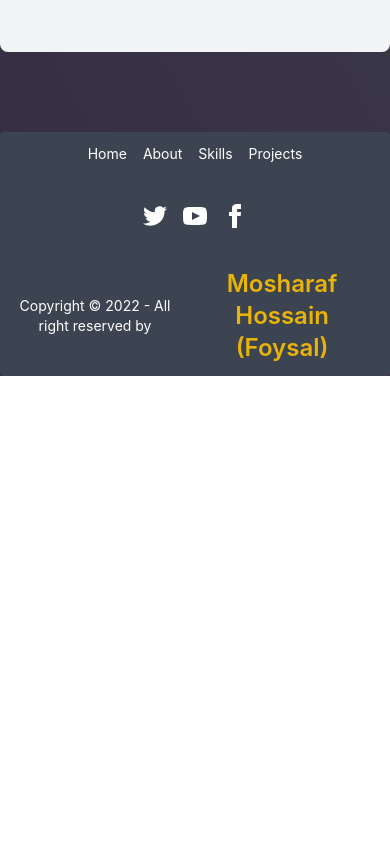
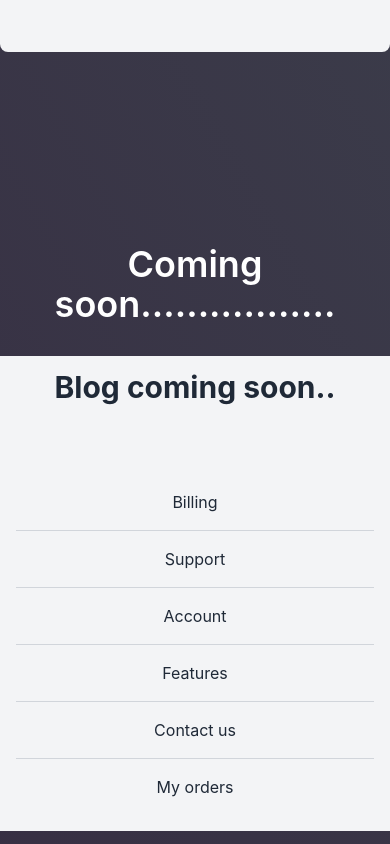
Before and after one commit to Mosharaf12/developer-portfoli-1, a React (Create React App) app: page / in a window 390 px wide. Shown: the part 7360-8204 px from the top of the page. Before the commit the page ends 7736 px from the top, so only its background shows below. Built offline with nearby package versions, Linux system fonts and the light colour scheme.

Commit message:
added the blog section

```diff
--- /dev/null
+++ b/src/Pages/Home/Blog/Blog.js
@@ -0,0 +1,38 @@
+import React from 'react';
+import CustomTitle from '../../../components/CustomTitle';
+
+const Blog = () => {
+    return (
+        <div className='py-20' id='blog'>
+            <CustomTitle>Coming soon.................</CustomTitle>
+            <section className="bg-gray-100 text-gray-800">
+	<div className="container flex flex-col items-center p-4 mx-auto md:p-8">
+		<h1 className="text-3xl font-bold leading-none text-center sm:text-4xl">Blog coming soon..</h1>
+		<div className="relative mt-6 mb-12">
+
+
+		</div>
+		<div className="flex flex-col w-full divide-y sm:flex-row sm:divide-y-0 sm:divide-x sm:px-8 lg:px-12 xl:px-32 divide-gray-300">
+			<div className="flex flex-col w-full divide-y divide-gray-300">
+				<a rel="noopener noreferrer" href="#" className="flex items-center justify-center p-4 sm:py-8 lg:py-12">Billing</a>
+				<a rel="noopener noreferrer" href="#" className="flex items-center justify-center p-4 sm:py-8 lg:py-12">Support</a>
+				<a rel="noopener noreferrer" href="#" className="flex items-center justify-center p-4 sm:py-8 lg:py-12">Account</a>
+			</div>
+			<div className="flex flex-col w-full divide-y divide-gray-300">
+				<a rel="noopener noreferrer" href="#" className="flex items-center justify-center p-4 sm:py-8 lg:py-12">Features</a>
+				<a rel="noopener noreferrer" href="#" className="flex items-center justify-center p-4 sm:py-8 lg:py-12">Contact us</a>
+				<a rel="noopener noreferrer" href="#" className="flex items-center justify-center p-4 sm:py-8 lg:py-12">My orders</a>
+			</div>
+			<div className="hidden w-full divide-y sm:flex-col sm:flex divide-gray-300">
+				<a rel="noopener noreferrer" href="#" className="flex items-center justify-center p-4 sm:py-8 lg:py-12">Enterprise</a>
+				<a rel="noopener noreferrer" href="#" className="flex items-center justify-center p-4 sm:py-8 lg:py-12">Privacy</a>
+				<a rel="noopener noreferrer" href="#" className="flex items-center justify-center p-4 sm:py-8 lg:py-12">Developers</a>
+			</div>
+		</div>
+	</div>
+</section>
+        </div>
+    );
+};
+
+export default Blog;
--- a/src/Pages/Home/FormEmail/FormEmail.js
+++ b/src/Pages/Home/FormEmail/FormEmail.js
@@ -3,7 +3,7 @@ import CustomTitle from '../../../components/CustomTitle';
 
 const FormEmail = () => {
     return (
-      <div className='py-20'>
+      <div className='py-20' id = 'contact'>
         <CustomTitle>CONTACT ME</CustomTitle>
           <div className="grid max-w-screen-xl grid-cols-1 gap-8 px-8 py-16 mx-auto rounded-lg md:grid-cols-2 md:px-12 lg:px-16 xl:px-32 bg-gray-100 text-gray-800">
         <div className="flex flex-col justify-between">
--- a/src/Pages/Home/Home.js
+++ b/src/Pages/Home/Home.js
@@ -1,5 +1,6 @@
 import React from 'react';
 import About from './About/About';
+import Blog from './Blog/Blog';
 import FormEmail from './FormEmail/FormEmail';
 import ProfileBio from './ProfileBio/ProfileBio';
 import Project from './Project/Project';
@@ -13,6 +14,7 @@ const Home = () => {
            <Skills></Skills>
            <Project></Project>
            <FormEmail></FormEmail>
+           <Blog></Blog>
         </div>
     );
 };
--- a/src/Shared/Header/Header.js
+++ b/src/Shared/Header/Header.js
@@ -10,6 +10,7 @@ const Header = () => {
   <li> <a href='#skills'>SKILLS</a> </li>
   <li> <a href='#projects'>PROJECTS</a> </li>
   <li> <a href='#contact'>CONTACT ME</a> </li>
+  <li> <a href='#blog'>BLOG</a> </li>
   </>
     return (
       <div className="navbar z-10 fixed mx-auto md:max-w-[1240px]" style={{
```
